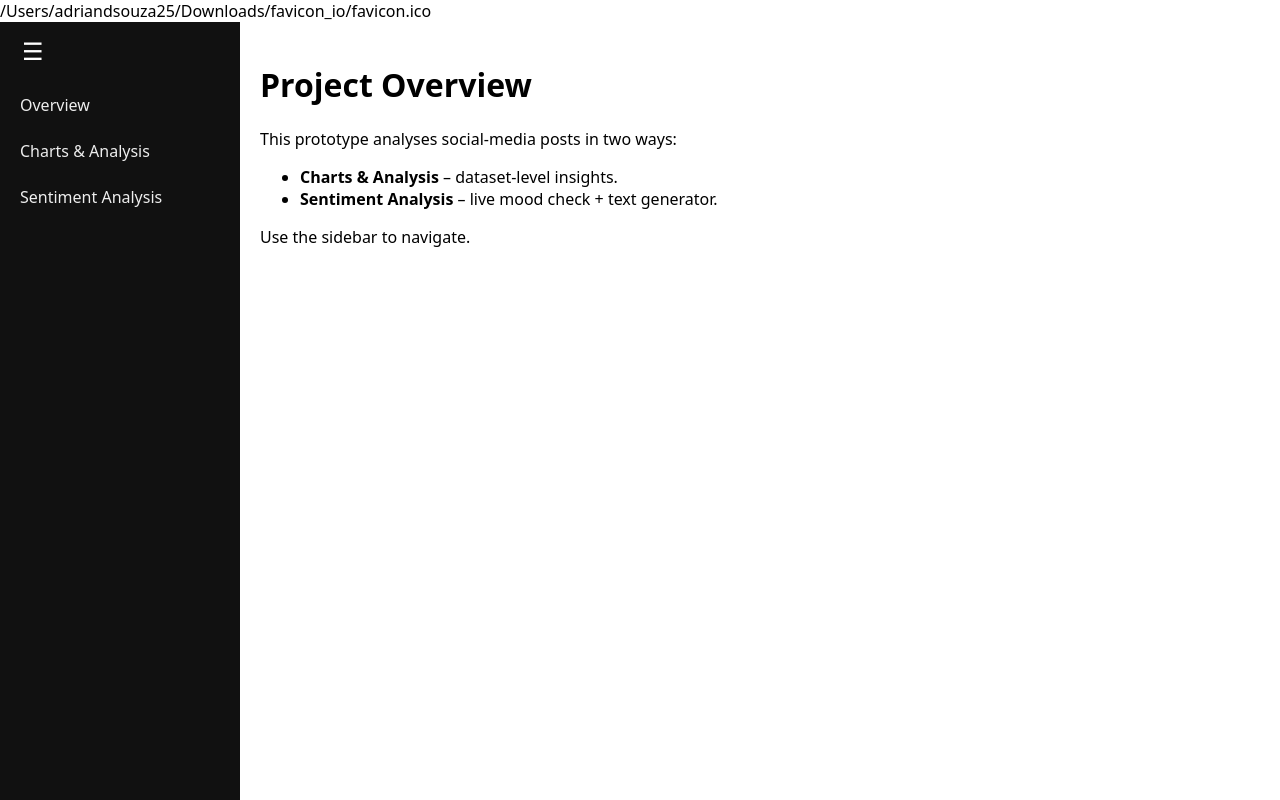
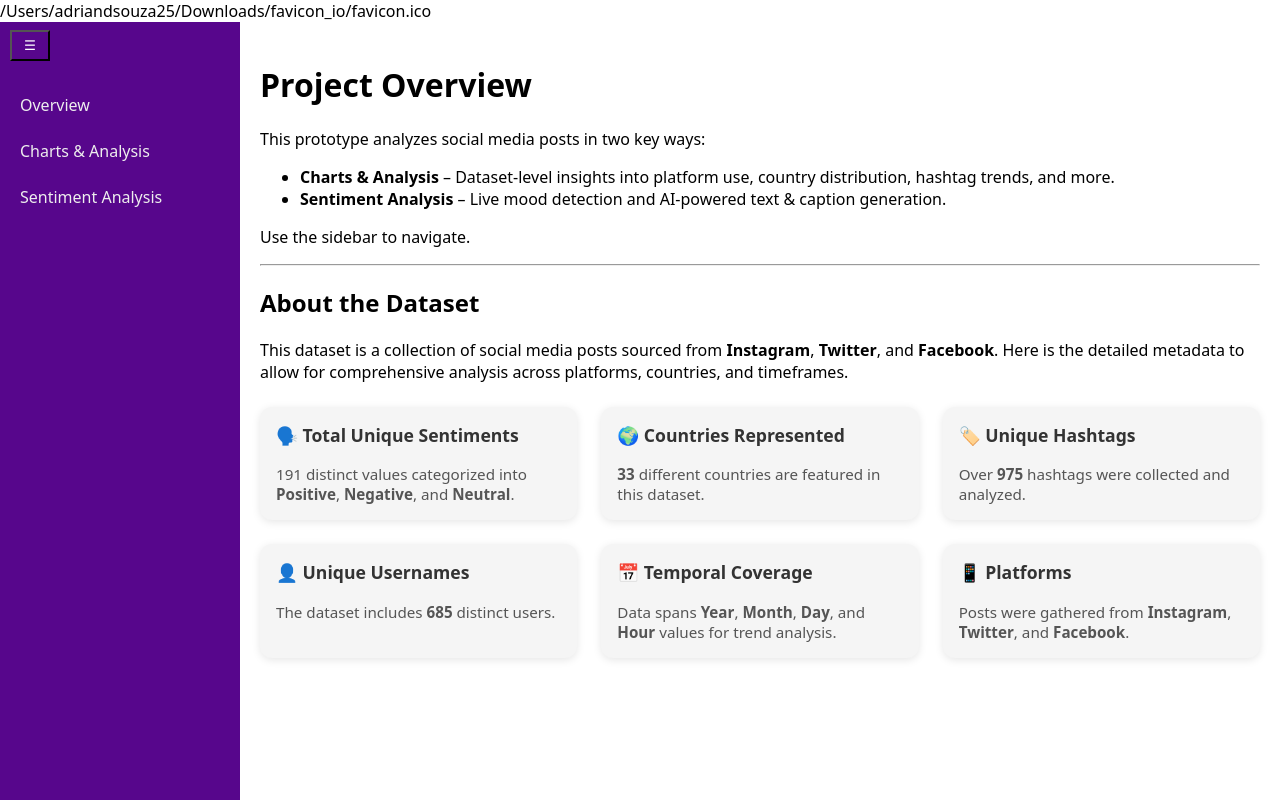
Before and after one commit to Data-Dogs-NYU-DataScienceBootCamp/Datadog-DataScience-Project, a Flask app: page / in a window 1280 px wide. Run offline with Flask 3, Linux system fonts and the light colour scheme; parts of the project's set-up code (start-up, migrations or seed data) failed here and were passed over.

Commit message:
UI changes and additions to Overview, Base,Sentiment analysis, css file and charts.js

```diff
--- a/static/css/sidebar.css
+++ b/static/css/sidebar.css
@@ -1,12 +1,38 @@
 body { margin:0; font-family:system-ui, sans-serif; }
-#sidebar { width:240px; background:#111; color:#eee; height:100vh; transition:.3s; position:fixed; }
-#sidebar.collapsed { width:60px; }
+#sidebar { width:240px; background:#57068c; color:#eee; height:100vh; transition:.3s; position:fixed; }
+/*#sidebar.collapsed { width:60px; }*/
+#sidebar.collapsed {
+  width: 0;
+  overflow: hidden;
+  transition: 0.3s;
+}
 #sidebar ul { list-style:none; padding:0; margin:60px 0 0 0; }
 #sidebar li { padding:12px 20px; }
 #sidebar a { color:#eee; text-decoration:none; }
-#toggle { position:absolute; top:10px; left:10px; background:none; border:none; color:#fff; font-size:24px; cursor:pointer; }
+#toggle {
+  position: fixed;
+  top: 30px;
+  left: 10px;
+  z-index: 1000;
+  background:none;
+}
+/* Default button style */
+/*
+#toggle {
+  background: none;
+  border: none;
+  color: black;
+  font-size: 1.5em;
+  cursor: pointer;
+  margin: 10px;
+}
+*/
+/* When sidebar is expanded */
+#sidebar:not(.collapsed) #toggle {
+  color: white;
+}
 #content { margin-left:240px; padding:20px; transition:.3s; }
-#sidebar.collapsed ~ #content { margin-left:60px; }
+#sidebar.collapsed ~ #content { margin-left:0px; }
 input { padding:6px; margin-right:4px; }
 button { padding:6px 12px; cursor:pointer; }
 .mood-display {
@@ -26,3 +52,28 @@ button { padding:6px 12px; cursor:pointer; }
     font-size: 28px;            /* big text */
     font-weight: 600;
   }
+  .stats-grid {
+    display: grid;
+    grid-template-columns: repeat(auto-fit, minmax(250px, 1fr));
+    gap: 1.5rem;
+    margin-top: 1.5rem;
+  }
+
+  .stat-card {
+    background-color: #f5f5f5;
+    border-radius: 12px;
+    padding: 1rem;
+    box-shadow: 0 2px 8px rgba(0, 0, 0, 0.1);
+  }
+
+  .stat-card h3 {
+    margin-top: 0;
+    font-size: 1.1rem;
+    color: #333;
+  }
+
+  .stat-card p {
+    margin: 0.5rem 0 0 0;
+    font-size: 0.95rem;
+    color: #555;
+  }
--- a/static/js/charts.js
+++ b/static/js/charts.js
@@ -1,7 +1,3 @@
-// sidebar toggle – unchanged
-document.getElementById("toggle").onclick =
-  () => document.getElementById("sidebar").classList.toggle("collapsed");
-
 // ─── build chart only if we're on the Charts page ────────────────
 const canvas = document.getElementById("sentChart");
 if (canvas) {
--- a/templates/base.html
+++ b/templates/base.html
@@ -9,8 +9,6 @@
 
 </head>
 <body>
-    {% block scripts %}{% endblock %}
-
   <div id="sidebar">
     <button id="toggle">☰</button>
     <ul>
@@ -22,6 +20,16 @@
   </div>
 
   <div id="content">{% block content %}{% endblock %}</div>
+  <script>
+    document.addEventListener("DOMContentLoaded", function () {
+      const toggle = document.getElementById("toggle");
+      const sidebar = document.getElementById("sidebar");
 
+      toggle.addEventListener("click", () => {
+        sidebar.classList.toggle("collapsed");
+      });
+    });
+  </script>
+ {% block scripts %}{% endblock %}
 </body>
 </html>
--- a/templates/overview.html
+++ b/templates/overview.html
@@ -1,10 +1,47 @@
+
 {% extends "base.html" %}
 {% block content %}
+
 <h1>Project Overview</h1>
-<p>This prototype analyses social-media posts in two ways:</p>
+
+<p>This prototype analyzes social media posts in two key ways:</p>
 <ul>
-  <li><strong>Charts & Analysis</strong> – dataset-level insights.</li>
-  <li><strong>Sentiment Analysis</strong> – live mood check + text generator.</li>
+  <li><strong>Charts & Analysis</strong> – Dataset-level insights into platform use, country distribution, hashtag trends, and more.</li>
+  <li><strong>Sentiment Analysis</strong> – Live mood detection and AI-powered text & caption generation.</li>
 </ul>
+
 <p>Use the sidebar to navigate.</p>
+
+<hr>
+
+<h2>About the Dataset</h2>
+<p>This dataset is a collection of social media posts sourced from <strong>Instagram</strong>, <strong>Twitter</strong>, and <strong>Facebook</strong>. Here is the detailed metadata to allow for comprehensive analysis across platforms, countries, and timeframes.</p>
+
+<div class="stats-grid">
+  <div class="stat-card">
+    <h3>🗣️ Total Unique Sentiments</h3>
+    <p>191 distinct values categorized into <strong>Positive</strong>, <strong>Negative</strong>, and <strong>Neutral</strong>.</p>
+  </div>
+  <div class="stat-card">
+    <h3>🌍 Countries Represented</h3>
+    <p><strong>33</strong> different countries are featured in this dataset.</p>
+  </div>
+  <div class="stat-card">
+    <h3>🏷️ Unique Hashtags</h3>
+    <p>Over <strong>975</strong> hashtags were collected and analyzed.</p>
+  </div>
+  <div class="stat-card">
+    <h3>👤 Unique Usernames</h3>
+    <p>The dataset includes <strong>685</strong> distinct users.</p>
+  </div>
+  <div class="stat-card">
+    <h3>📅 Temporal Coverage</h3>
+    <p>Data spans <strong>Year</strong>, <strong>Month</strong>, <strong>Day</strong>, and <strong>Hour</strong> values for trend analysis.</p>
+  </div>
+  <div class="stat-card">
+    <h3>📱 Platforms</h3>
+    <p>Posts were gathered from <strong>Instagram</strong>, <strong>Twitter</strong>, and <strong>Facebook</strong>.</p>
+  </div>
+</div>
+
 {% endblock %}
--- a/templates/sentiment.html
+++ b/templates/sentiment.html
@@ -19,5 +19,6 @@
 {% endblock %}
 
 {% block scripts %}
+{{ super() }}
 <script src="{{ url_for('static', filename='js/charts.js') }}" defer></script>
 {% endblock %}
```
